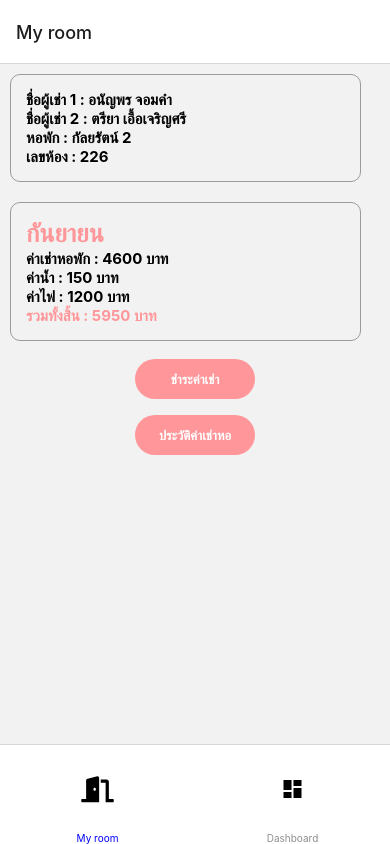
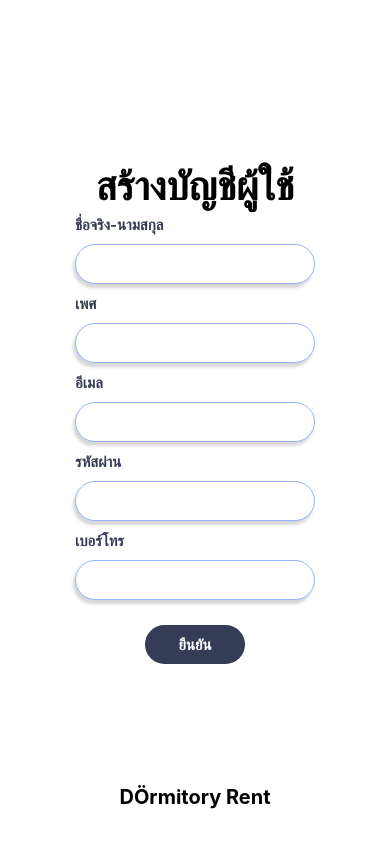
Before and after one commit to nickanyp/Dormitory-Rent, a React Native app in the folder DormitoryRentProject/: screen / in a window 390 px wide. Built offline with nearby package versions, Linux system fonts and the light colour scheme.

Commit message:
editsize

```diff
--- a/DormitoryRentProject/App.js
+++ b/DormitoryRentProject/App.js
@@ -13,7 +13,7 @@ import AllNavigation from "./Navigation/AllNavigation"
 
 export default function App() {
   return (
-      <AllNavigation/>
+    <RegisterOwner></RegisterOwner>
   );
 }
 
@@ -23,4 +23,4 @@ export default function App() {
       {/* <MyRoomPage></MyRoomPage> */}
       {/* <PaymentRenter></PaymentRenter> */}
       {/* <RegisterOwner></RegisterOwner> */}
-      {/* <LoginOwner></LoginOwner> */}
+      // <LoginOwner></LoginOwner>
--- a/DormitoryRentProject/Screen/Owner/RegisterOwner.js
+++ b/DormitoryRentProject/Screen/Owner/RegisterOwner.js
@@ -11,6 +11,7 @@ import MaskedView from "@react-native-masked-view/masked-view";
 const RegisterOwner = () => {
   return (
     <View style={styles.container}>
+      <View>
         <Text style={styles.header}>สร้างบัญชีผู้ใช้</Text>
         <Text></Text>
         <Text></Text>
@@ -25,6 +26,7 @@ const RegisterOwner = () => {
         <TextInput style={[styles.input, styles.shadowProp]}></TextInput>
         <Text style={styles.label}>เบอร์โทร</Text>
         <TextInput style={[styles.input, styles.shadowProp]}></TextInput>
+      </View>
       <View style={{ alignItems: "center" }}>
         <TouchableOpacity style={styles.btn}>
           <Text
@@ -60,8 +62,9 @@ const RegisterOwner = () => {
 const styles = StyleSheet.create({
   container: {
     flex: 1,
-    flexDirection: "column",
-    justifyContent: "center",
+    backgroundColor: '#fff',
+    alignItems: 'center',
+    justifyContent: 'center',
   },
   label: {
     color: "#363C56",
--- a/DormitoryRentProject/Screen/Renter/LoginRenter.js
+++ b/DormitoryRentProject/Screen/Renter/LoginRenter.js
@@ -1,22 +1,40 @@
-import { Text, TextInput, View, StyleSheet, TouchableOpacity } from "react-native";
+import {
+  Text,
+  TextInput,
+  View,
+  StyleSheet,
+  TouchableOpacity,
+} from "react-native";
 import { LinearGradient } from "expo-linear-gradient";
 import MaskedView from "@react-native-masked-view/masked-view";
 
 const LoginRenter = () => {
   return (
     <View style={styles.container}>
+      <View>
         <Text style={styles.label}>รหัสหอพัก</Text>
         <TextInput style={[styles.input, styles.shadowProp]}></TextInput>
         <Text style={styles.label}>เลขห้อง</Text>
         <TextInput style={[styles.input, styles.shadowProp]}></TextInput>
         <Text style={styles.label}>รหัสผ่าน</Text>
         <TextInput style={[styles.input, styles.shadowProp]}></TextInput>
-        <View style={{alignItems: 'center'}}>
-          <TouchableOpacity style={styles.btn}>
-            <Text style={{textAlign:'center', color: 'white', fontWeight: 'bold', fontSize:16}}>ยืนยัน</Text>
-          </TouchableOpacity>
-        </View>
-        <MaskedView style={styles.footer}
+      </View>
+      <View style={{ alignItems: "center" }}>
+        <TouchableOpacity style={styles.btn}>
+          <Text
+            style={{
+              textAlign: "center",
+              color: "white",
+              fontWeight: "bold",
+              fontSize: 16,
+            }}
+>
+            ยืนยัน
+          </Text>
+        </TouchableOpacity>
+      </View>
+      <MaskedView
+        style={styles.footer}
         maskElement={
           <Text style={[styles.textStyle, { backgroundColor: "transparent" }]}>
             DÖrmitory Rent
@@ -38,25 +56,27 @@ const styles = StyleSheet.create({
     flex: 1,
     flexDirection: "column",
     justifyContent: "center",
+    alignItems: "center",
   },
   label: {
     color: "#363C56",
     fontSize: 16,
-    fontWeight: 'bold',
-    padding: 5
+    fontWeight: "bold",
+    padding: 5,
   },
   input: {
     width: 250,
     height: 50,
-    borderColor: '#9B9B9B',
+    borderColor: "#9B9B9B",
     borderWidth: 1.5,
     borderRadius: 25,
-    backgroundColor: 'white',
-    margin: 5
+    backgroundColor: "white",
+    margin: 5,
+    padding: 15
   },
   shadowProp: {
-    shadowColor: '#9B9B9B',
-    shadowOffset: {width: -2, height: 4},
+    shadowColor: "#9B9B9B",
+    shadowOffset: { width: -2, height: 4 },
     shadowOpacity: 0.4,
     shadowRadius: 3,
   },
@@ -65,7 +85,7 @@ const styles = StyleSheet.create({
     padding: 10,
     borderRadius: 20,
     backgroundColor: "#FF9699",
-    margin: 20
+    margin: 20,
   },
   textStyle: {
     fontSize: 20,
@@ -78,6 +98,6 @@ const styles = StyleSheet.create({
     position: "absolute",
     bottom: 35,
   },
-  },);
+});
 
-export default LoginRenter
+export default LoginRenter;
--- a/DormitoryRentProject/Screen/Renter/PaymentRenter.js
+++ b/DormitoryRentProject/Screen/Renter/PaymentRenter.js
@@ -2,8 +2,8 @@ import { View, Text, TouchableOpacity, StyleSheet, Image } from "react-native";
 
 const PaymentRenter = () => {
   return (
-    <View>
-      <View>
+    <View style={styles.container}>
+      <View style={{alignItems: "center"}}>
         <View style={styles.box}>
           <Text style={{ fontWeight: "bold", fontSize: 25, color: "#FF9699" }}>
             กันยายน
@@ -43,6 +43,12 @@ const PaymentRenter = () => {
 };
 
 const styles = StyleSheet.create({
+  container: {
+    flex: 1,
+    backgroundColor: '#fff',
+    alignItems: 'center',
+    justifyContent: 'center',
+  },
   box: {
     width: 300,
     borderWidth: 1.5,
--- a/DormitoryRentProject/package.json
+++ b/DormitoryRentProject/package.json
@@ -28,7 +28,7 @@
     "react-native-linear-gradient": "^2.8.3",
     "react-native-neomorph-shadows": "^1.1.2",
     "react-native-reanimated": "~3.3.0",
-    "react-native-safe-area-context": "^4.6.3",
+    "react-native-safe-area-context": "4.6.3",
     "react-native-screens": "~3.22.0"
   },
   "devDependencies": {
```
Also changed, not shown: 1 other file (tests, documents, lock files or other folders). Lines whose indentation alone changed are shown as unchanged.
